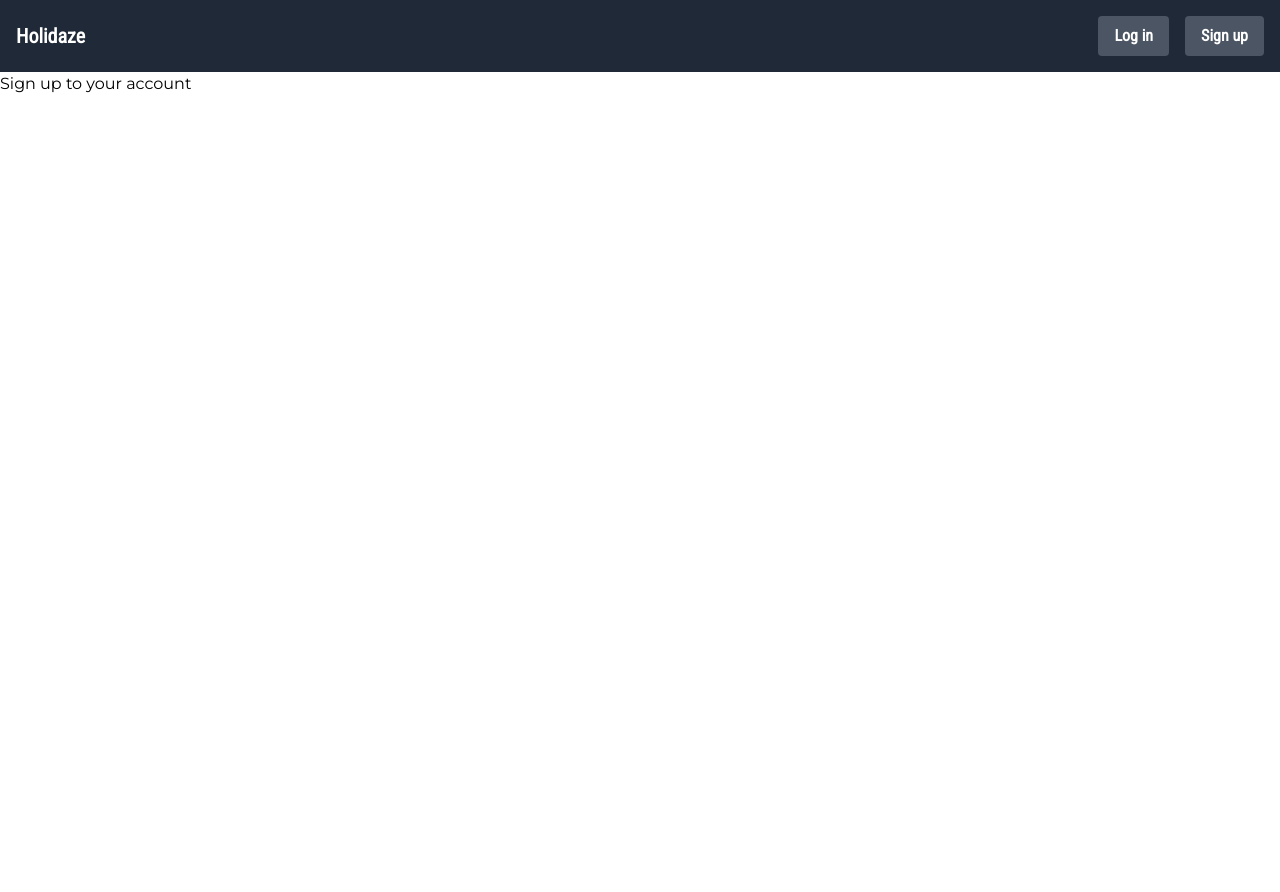
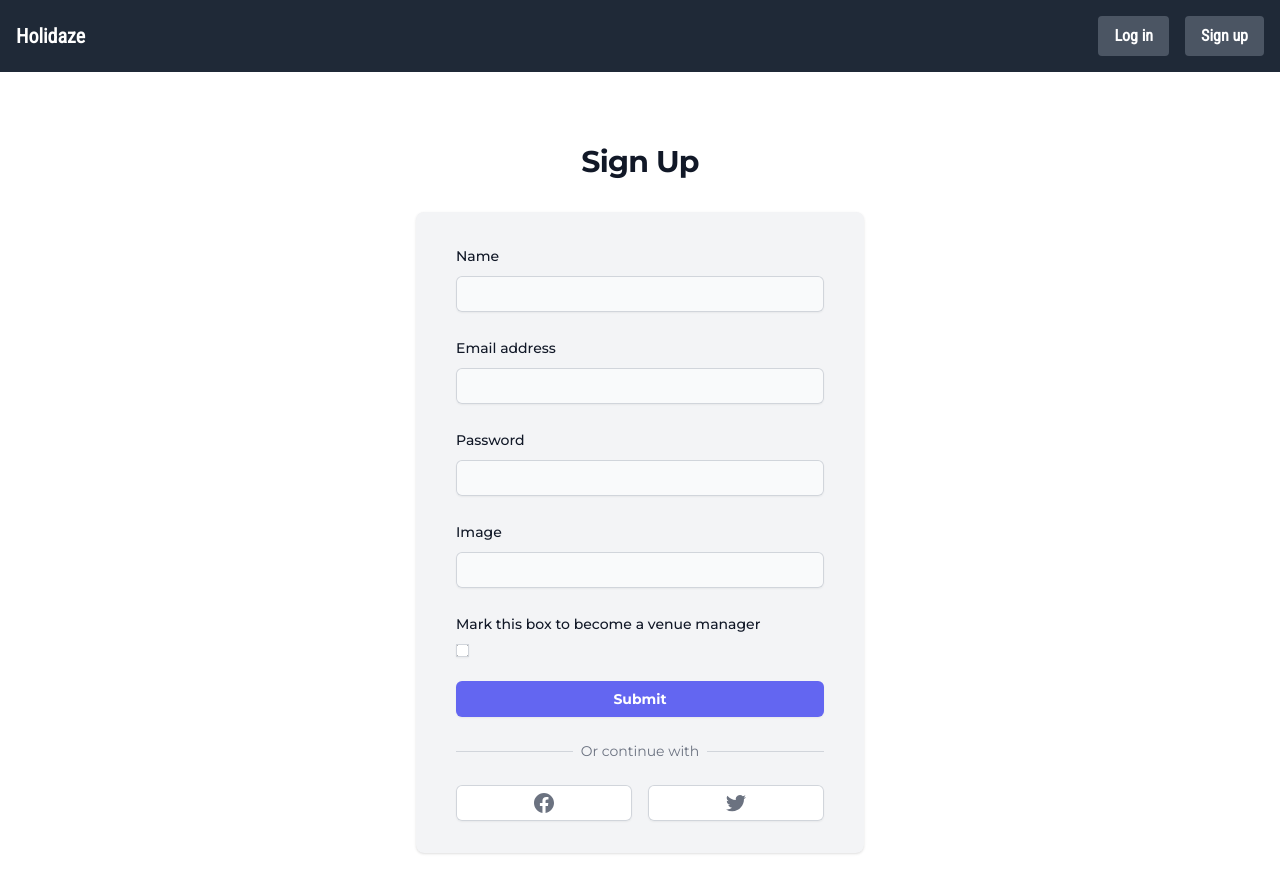
Before and after one commit to Ilona-front-end/booking-website, a React (Create React App) app: page /signup in a window 1280 px wide. Shown: the top 892 px of the page. Before the commit the page ends 800 px from the top, so only its background shows below. Built offline with nearby package versions, Linux system fonts and the light colour scheme.

Commit message:
HOT-24 sign up page styling, validation
to install react-hook-form:
npm install react-hook-form

sign up form styling and validation. Not yet sending a PUT request to url

```diff
--- a/package.json
+++ b/package.json
@@ -9,6 +9,7 @@
     "@testing-library/user-event": "^13.5.0",
     "react": "^18.2.0",
     "react-dom": "^18.2.0",
+    "react-hook-form": "^7.43.9",
     "react-icons": "^4.8.0",
     "react-router-dom": "^6.10.0",
     "react-scripts": "5.0.1",
--- a/src/components/pages/SignUp.js
+++ b/src/components/pages/SignUp.js
@@ -1,11 +1,238 @@
 import React from 'react';
+import { useForm } from 'react-hook-form';
+import { Link } from 'react-router-dom';
 
-function SignUp() {
+export default function SignUp() {
+  const {
+    register,
+    handleSubmit,
+    formState: { errors },
+  } = useForm({
+    defaultValues: {
+      name: '',
+      email: '',
+      password: '',
+      avatar: '',
+      venueManager: false,
+    },
+  });
+
   return (
-    <div>
-      <h1>Sign up to your account</h1>
-    </div>
-  )
+    <>
+      <div className="flex min-h-full flex-col justify-center py-12 sm:px-6 lg:px-8">
+        {/* FORM HEADER */}
+        <div className="sm:mx-auto sm:w-full sm:max-w-md">
+          <h2 className="mt-6 text-center text-3xl font-bold tracking-tight text-gray-900">
+            Sign Up
+          </h2>
+        </div>
+
+        <div className="mt-8 sm:mx-auto sm:w-full sm:max-w-md">
+          <div className="bg-gray-100 py-8 px-4 shadow sm:rounded-lg sm:px-10">
+            {/* FORM */}
+            <form
+              className="space-y-6"
+              onSubmit={handleSubmit((data) => {
+                console.log('form validation success', data);
+              })}
+            >
+              {/* NAME INPUT */}
+              <div>
+                <label
+                  htmlFor="name"
+                  className="block text-sm font-medium leading-6 text-gray-900"
+                >
+                  Name
+                </label>
+                <div className="mt-2">
+                  <input
+                    {...register('name', {
+                      required: 'Please provide your name',
+                      minLength: {
+                        value: 3,
+                        message: 'Minimum length 3 characters',
+                      },
+                    })}
+                    id="name"
+                    type="text"
+                    className="block w-full rounded-md border-0 bg-gray-50 py-1.5 px-3 text-gray-900 shadow-sm ring-1 ring-inset ring-gray-300 placeholder:text-gray-400 focus:ring-2 focus:ring-inset focus:ring-green-600 sm:text-sm sm:leading-6"
+                  />
+                </div>
+                <p className="mt-2 text-xs text-red-600">
+                  {errors.name?.message}
+                </p>
+              </div>
+
+              {/* EMAIL INPUT */}
+              <div>
+                <label
+                  htmlFor="email"
+                  className="block text-sm font-medium leading-6 text-gray-900"
+                >
+                  Email address
+                </label>
+                <div className="mt-2">
+                  <input
+                    {...register('email', {
+                        required: 'Please provide your email',
+                        pattern: {
+                          value: /^[\w-.]+@stud\.noroff\.no$/,
+                          message: 'Required emails with "stud.noroff.no"',
+                        },
+                    })}
+                    id="email"
+                    type="email"
+                    // autoComplete="email"
+                    className="block w-full rounded-md border-0 bg-gray-50 py-1.5 px-3 text-gray-900 shadow-sm ring-1 ring-inset ring-gray-300 placeholder:text-gray-400 focus:ring-2 focus:ring-inset focus:ring-green-600 sm:text-sm sm:leading-6"
+                  />
+                </div>
+                <p className="mt-2 text-xs text-red-600">
+                  {errors.email?.message}
+                </p>
+              </div>
+
+              {/* PASSWORD INPUT */}
+              <div>
+                <label
+                  htmlFor="password"
+                  className="block text-sm font-medium leading-6 text-gray-900"
+                >
+                  Password
+                </label>
+                <div className="mt-2">
+                  <input
+                    {...register('password', {
+                      required: 'Please provide a password',
+                      pattern: {
+                        value: /^(?=.*\d)(?=.*[a-z])(?=.*[A-Z]).{8,}$/,
+                        message:
+                          "Password must contain at least 8 characters, one uppercase, one lowercase, and one number",
+                      },
+                    })}
+                    id="password"
+                    type="password"
+                    className="block w-full rounded-md border-0 bg-gray-50 py-1.5 px-3 text-gray-900 shadow-sm ring-1 ring-inset ring-gray-300 placeholder:text-gray-400 focus:ring-2 focus:ring-inset focus:ring-green-600 sm:text-sm sm:leading-6"
+                  />
+                </div>
+                <p className="mt-2 text-xs text-red-600">
+                  {errors.password?.message}
+                </p>
+              </div>
+
+              {/* AVATAR INPUT */}
+              <div>
+                <label
+                  htmlFor="avatar"
+                  className="block text-sm font-medium leading-6 text-gray-900"
+                >
+                  Image
+                </label>
+                <div className="mt-2">
+                  <input
+                    {...register('avatar', {
+                      required: 'Please provide your avatar image',
+                      pattern: {
+                        value: /^.+\.((jpe?g)|(png))$/i,
+                        message: 'Please provide a link to image online with .jpg or .png at the end',
+                      },
+                    })}
+                    id="avatar"
+                    type="text"
+                    className="block w-full rounded-md border-0 bg-gray-50 py-1.5 px-3 text-gray-900 shadow-sm ring-1 ring-inset ring-gray-300 placeholder:text-gray-400 focus:ring-2 focus:ring-inset focus:ring-green-600 sm:text-sm sm:leading-6"
+                  />
+                </div>
+                <p className="mt-2 text-xs text-red-600">
+                  {errors.avatar?.message}
+                </p>
+              </div>
+
+              {/* VENUE MANAGER INPUT */}
+              <div>
+                <label
+                  htmlFor="venueManager"
+                  className="block text-sm font-medium leading-6 text-gray-900"
+                >
+                  Mark this box to become a venue manager
+                </label>
+                <div className="mt-2">
+                  <input
+                    {...register('venueManager')}
+                    id="venueManager"
+                    type="checkbox"
+                    className="block rounded-md border-0 bg-gray-50 py-1.5 px-3 text-gray-900 shadow-sm ring-1 ring-inset ring-gray-300 placeholder:text-gray-400 focus:ring-2 focus:ring-inset focus:ring-green-600 sm:text-sm sm:leading-6"
+                  />
+                </div>
+                {/* <p className="mt-2 text-xs text-red-600">
+                  {errors.checkbox?.message}
+                </p> */}
+              </div>
+
+              {/* SUBMIT BUTTON */}
+              <div>
+                <button
+                  type="submit"
+                  className="flex w-full justify-center rounded-md bg-indigo-500 py-2 px-3 text-sm font-semibold text-white shadow-sm hover:bg-indigo-700 focus-visible:outline focus-visible:outline-2 focus-visible:outline-offset-2 focus-visible:outline-indigo-500"
+                >
+                  Submit
+                </button>
+              </div>
+            </form>
+
+            {/* FORM ADDITIONAL OPTIONS */}
+            <div className="mt-6">
+              <div className="relative">
+                <div className="absolute inset-0 flex items-center">
+                  <div className="w-full border-t border-gray-300" />
+                </div>
+                <div className="relative flex justify-center text-sm">
+                  <span className="bg-gray-100 px-2 text-gray-500">
+                    Or continue with
+                  </span>
+                </div>
+              </div>
+
+              <div className="mt-6 grid grid-cols-2 gap-4">
+                <div>
+                  <Link to="/"
+                    className="inline-flex w-full justify-center rounded-md bg-white py-2 px-4 text-gray-500 shadow-sm ring-1 ring-inset ring-gray-300 hover:bg-gray-50 focus:outline-offset-0"
+                  >
+                    <span className="sr-only">Sign in with Facebook</span>
+                    <svg
+                      className="h-5 w-5"
+                      aria-hidden="true"
+                      fill="currentColor"
+                      viewBox="0 0 20 20"
+                    >
+                      <path
+                        fillRule="evenodd"
+                        d="M20 10c0-5.523-4.477-10-10-10S0 4.477 0 10c0 4.991 3.657 9.128 8.438 9.878v-6.987h-2.54V10h2.54V7.797c0-2.506 1.492-3.89 3.777-3.89 1.094 0 2.238.195 2.238.195v2.46h-1.26c-1.243 0-1.63.771-1.63 1.562V10h2.773l-.443 2.89h-2.33v6.988C16.343 19.128 20 14.991 20 10z"
+                        clipRule="evenodd"
+                      />
+                    </svg>
+                  </Link>
+                </div>
+
+                <div>
+                  <Link to="/"
+                    className="inline-flex w-full justify-center rounded-md bg-white py-2 px-4 text-gray-500 shadow-sm ring-1 ring-inset ring-gray-300 hover:bg-gray-50 focus:outline-offset-0"
+                  >
+                    <span className="sr-only">Sign in with Twitter</span>
+                    <svg
+                      className="h-5 w-5"
+                      aria-hidden="true"
+                      fill="currentColor"
+                      viewBox="0 0 20 20"
+                    >
+                      <path d="M6.29 18.251c7.547 0 11.675-6.253 11.675-11.675 0-.178 0-.355-.012-.53A8.348 8.348 0 0020 3.92a8.19 8.19 0 01-2.357.646 4.118 4.118 0 001.804-2.27 8.224 8.224 0 01-2.605.996 4.107 4.107 0 00-6.993 3.743 11.65 11.65 0 01-8.457-4.287 4.106 4.106 0 001.27 5.477A4.073 4.073 0 01.8 7.713v.052a4.105 4.105 0 003.292 4.022 4.095 4.095 0 01-1.853.07 4.108 4.108 0 003.834 2.85A8.233 8.233 0 010 16.407a11.616 11.616 0 006.29 1.84" />
+                    </svg>
+                  </Link>
+                </div>
+
+              </div>
+            </div>
+          </div>
+        </div>
+      </div>
+    </>
+  );
 }
-
-export default SignUp;
```
Also changed, not shown: 1 other file (tests, documents, lock files or other folders).
